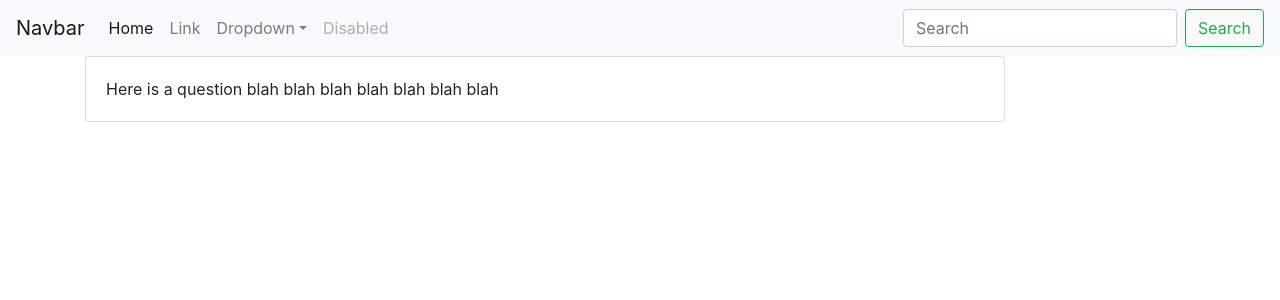
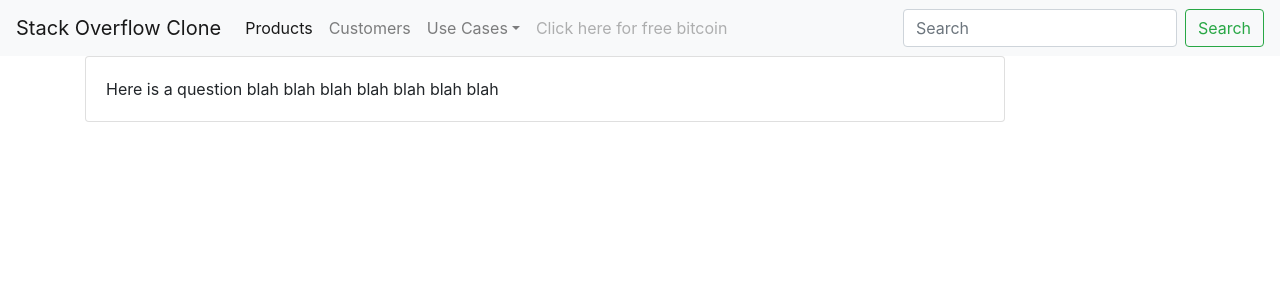
Before and after one commit to EvanErickson/stack-react, a React (Create React App) app: page / in a window 1280 px wide. Shown: the top 300 px of the page. Built offline with nearby package versions, Linux system fonts and the light colour scheme.

Commit message:
made changes

```diff
--- a/src/components/Navbar/Navbar.js
+++ b/src/components/Navbar/Navbar.js
@@ -5,7 +5,7 @@ const Navbar = () => {
         <>
         <div>
         <nav className="navbar navbar-expand-lg navbar-light bg-light">
-  <a className="navbar-brand" href="#">Navbar</a>
+  <a className="navbar-brand" href="#">Stack Overflow Clone</a>
   <button className="navbar-toggler" type="button" data-toggle="collapse" data-target="#navbarSupportedContent" aria-controls="navbarSupportedContent" aria-expanded="false" aria-label="Toggle navigation">
     <span className="navbar-toggler-icon"></span>
   </button>
@@ -13,24 +13,24 @@ const Navbar = () => {
   <div className="collapse navbar-collapse" id="navbarSupportedContent">
     <ul className="navbar-nav mr-auto">
       <li className="nav-item active">
-        <a className="nav-link" href="#">Home <span className="sr-only">(current)</span></a>
+        <a className="nav-link" href="#">Products <span className="sr-only">(current)</span></a>
       </li>
       <li className="nav-item">
-        <a className="nav-link" href="#">Link</a>
+        <a className="nav-link" href="#">Customers</a>
       </li>
       <li className="nav-item dropdown">
         <a className="nav-link dropdown-toggle" href="#" id="navbarDropdown" role="button" data-toggle="dropdown" aria-haspopup="true" aria-expanded="false">
-          Dropdown
+          Use Cases
         </a>
         <div className="dropdown-menu" aria-labelledby="navbarDropdown">
-          <a className="dropdown-item" href="#">Action</a>
-          <a className="dropdown-item" href="#">Another action</a>
+          <a className="dropdown-item" href="#">Crypto</a>
+          <a className="dropdown-item" href="#">Hacking</a>
           <div className="dropdown-divider"></div>
-          <a className="dropdown-item" href="#">Something else here</a>
+          <a className="dropdown-item" href="#">Web Development</a>
         </div>
       </li>
       <li className="nav-item">
-        <a className="nav-link disabled" href="#">Disabled</a>
+        <a className="nav-link disabled" href="#">Click here for free bitcoin</a>
       </li>
     </ul>
     <form className="form-inline my-2 my-lg-0">
```
